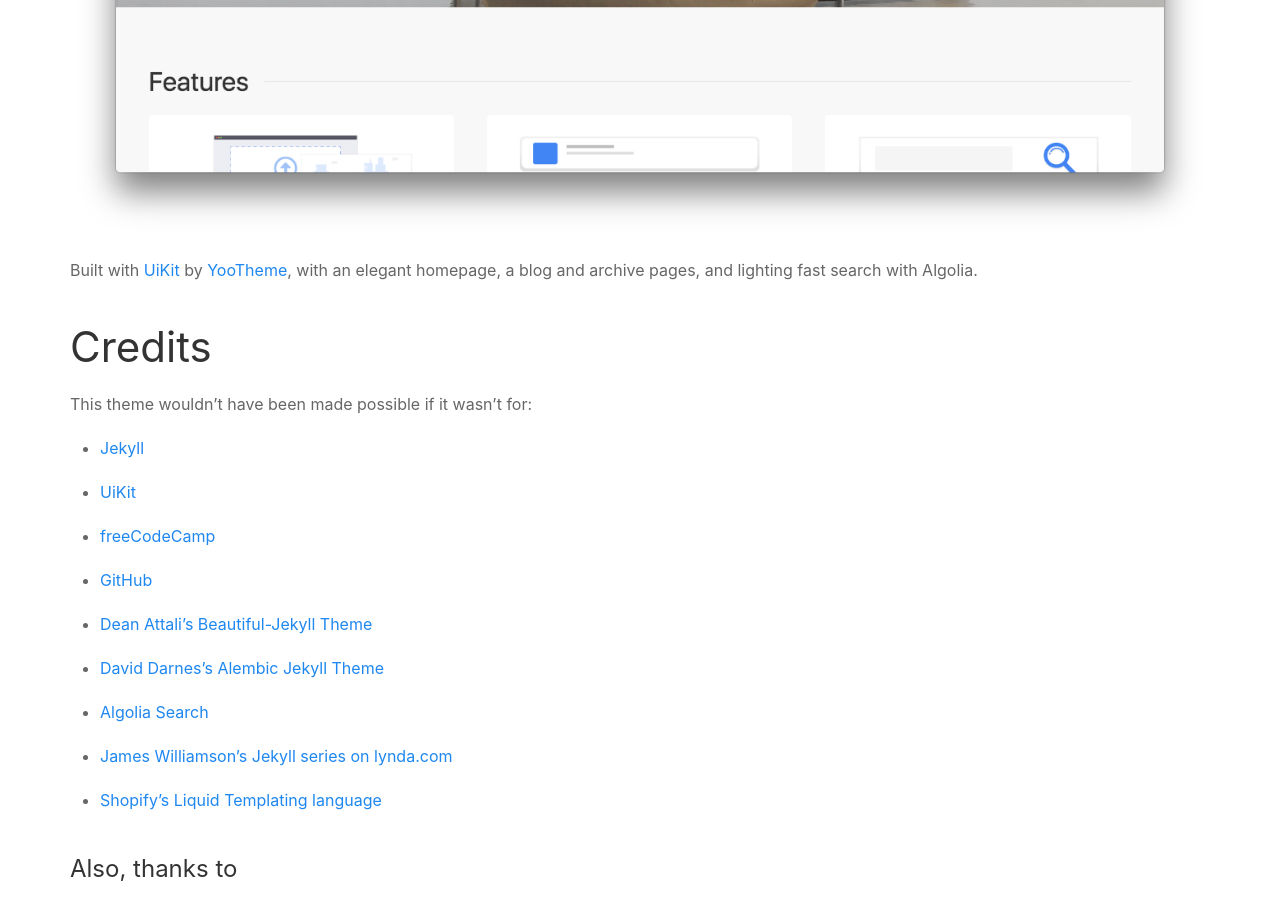
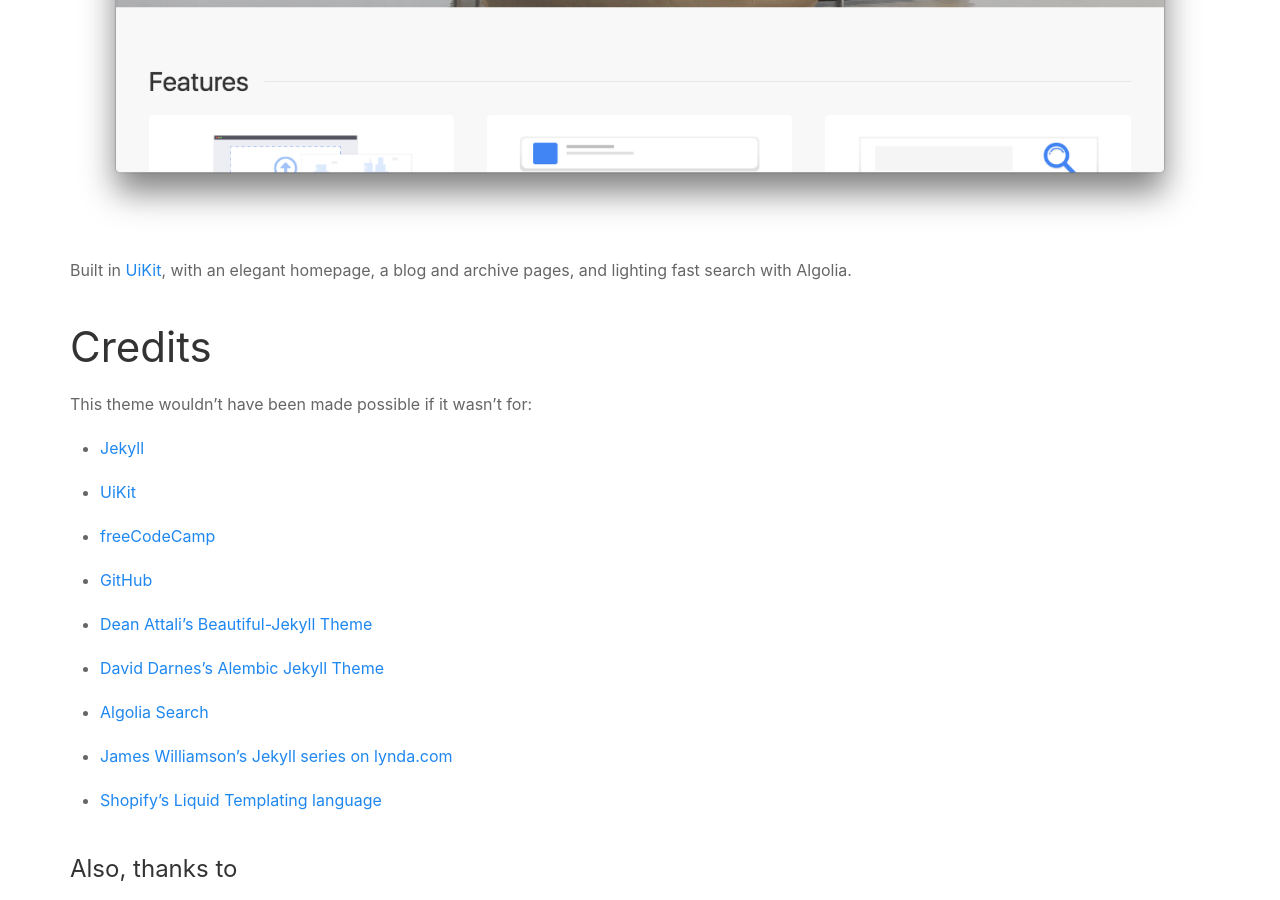
Before and after one commit to jpasholk/jekyll-uikit, a Jekyll site: the page built from about.md, in a window 1280 px wide and 900 px high, scrolled down 1172 px. Built offline with Jekyll 4.4.1, drawn with Linux system fonts in a browser that asks for light colours.

```diff
--- a/404.html
+++ b/404.html
@@ -4,5 +4,5 @@
 ---
 
 <div class="uk-flex uk-flex-center uk-padding-large uk-padding-remove-left uk-padding-remove-right">
-  <img class="uk-border-rounded" src="{{ "/img/thisisfine.gif" | relative_url }}" alt="This is fine...">
+  <img class="uk-border-rounded" src="{{ "/assets/thisisfine.gif" | relative_url }}" alt="This is fine...">
 </div>
--- a/about.md
+++ b/about.md
@@ -8,7 +8,7 @@
 
 ![Jekyll-UiKit](/Screenshot.png)
 
-Built with [UiKit](https://getuikit.com/){:target="_ blank"} by [YooTheme](https://yootheme.com/){:target="_ blank"}, with an elegant homepage, a blog and archive pages, and lighting fast search with Algolia.
+Built in [UiKit](https://getuikit.com/){:target="_ blank"}, with an elegant homepage, a blog and archive pages, and lighting fast search with Algolia.
 
 # Credits
 
```
Also changed, not shown: 2 other files.
